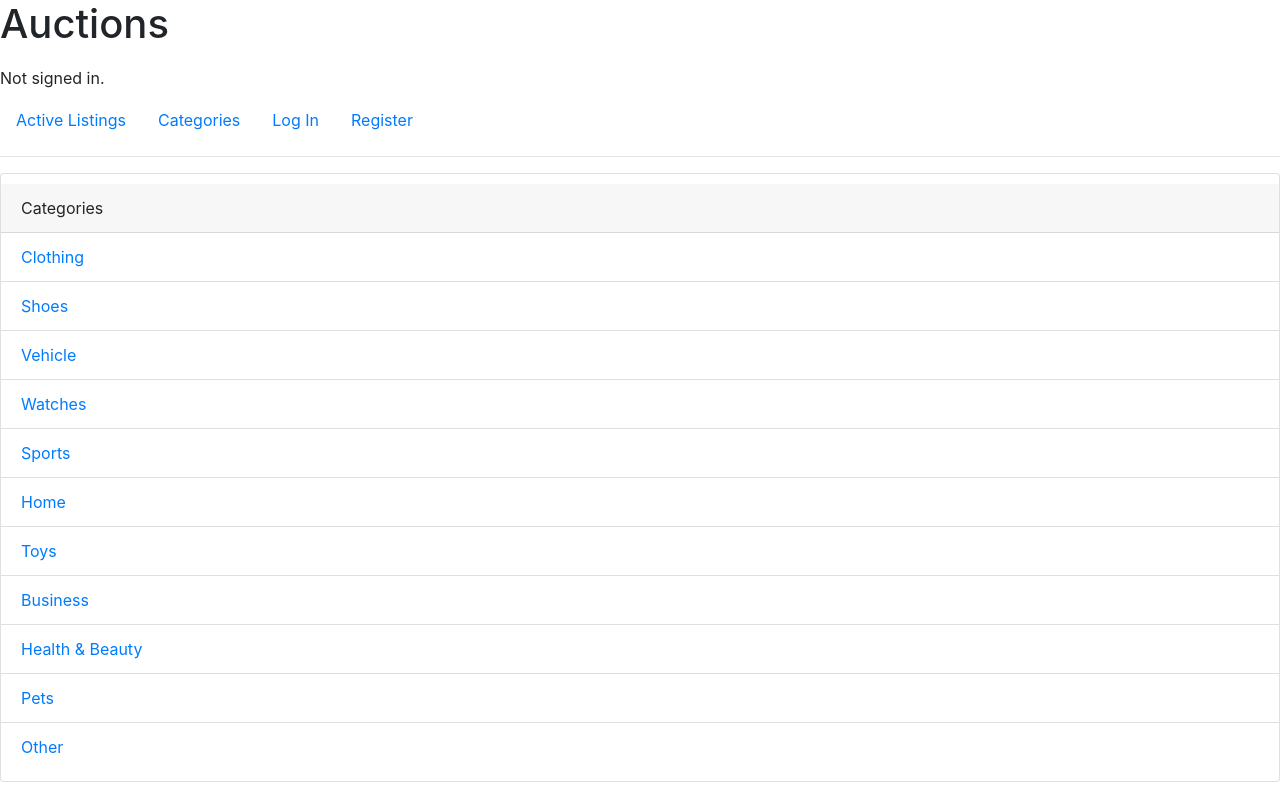
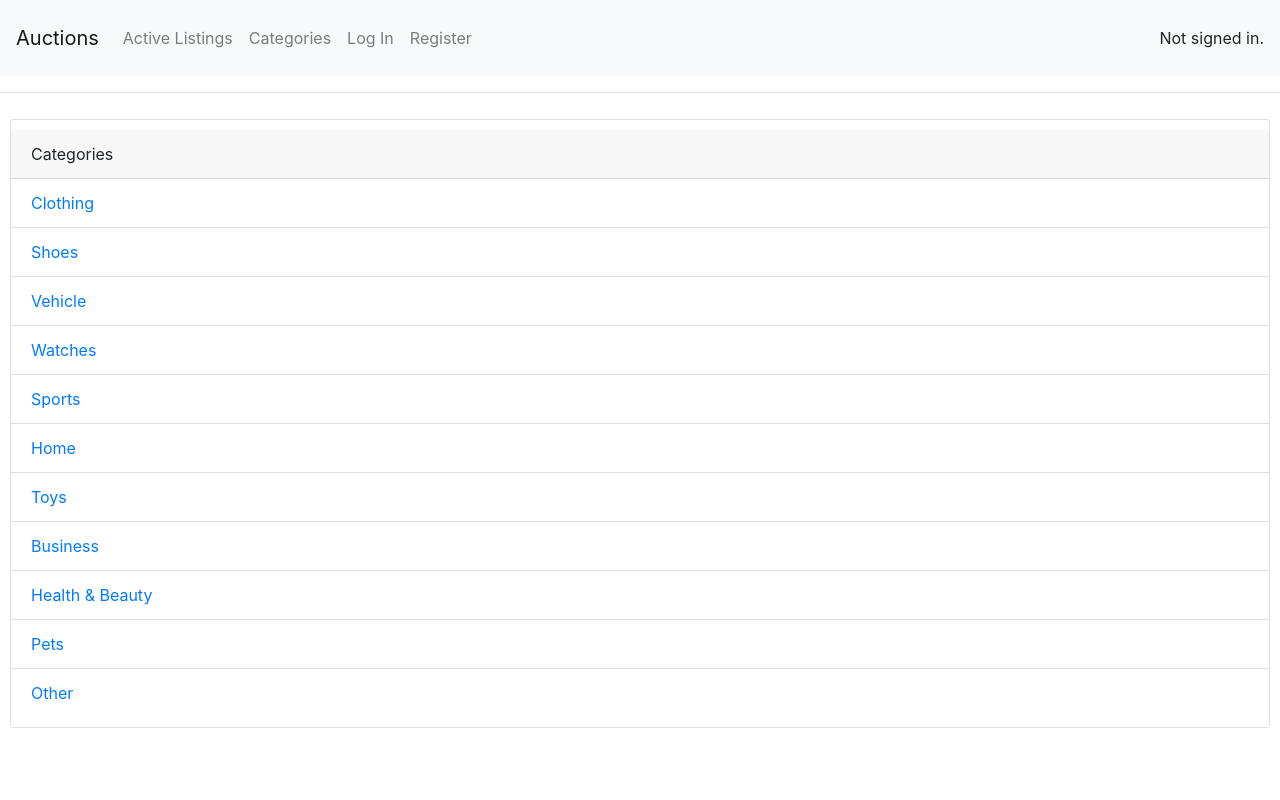
Before and after one commit to mark8769/CS50WebProgramming-Commerce, a Django app: page /categories in a window 1280 px wide. Run offline with Django 4.2, Linux system fonts and the light colour scheme; data comes from the database, SQL or seed files in the repository; some libraries are stand-ins or nearby versions.

Commit message:
auctions/templates/layout.html: Added collapsible nav links. Added necessary scripts. Moved sections around.

```diff
--- a/auctions/templates/auctions/layout.html
+++ b/auctions/templates/auctions/layout.html
@@ -8,15 +8,14 @@
         <link href="{% static 'auctions/styles.css' %}" rel="stylesheet">
     </head>
     <body>
-        <h1>Auctions</h1>
-        <div>
-            {% if user.is_authenticated %}
-                Signed in as <strong>{{ user.username }}</strong>.
-            {% else %}
-                Not signed in.
-            {% endif %}
-        </div>
-        <ul class="nav">
+        <!-- <h1>Auctions</h1> -->
+        <nav class="navbar navbar-expand-lg navbar-light bg-light">
+            <a class="navbar-brand" href="#">Auctions</a>
+            <button class="navbar-toggler" type="button" data-toggle="collapse" data-target="#navbarToggler" aria-controls="navbarToggler" aria-expanded="false" aria-label="Toggle navigation">
+                <span class="navbar-toggler-icon"></span>
+            </button>
+            <div class="collapse navbar-collapse" id="navbarToggler">
+                <ul class="navbar-nav mr-auto mt-2 mt-lg-0">
                 <li class="nav-item">
                     <a class="nav-link" href="{% url 'index' %}">Active Listings</a>
                 </li>
@@ -44,8 +43,24 @@
                     </li>
                 {% endif %}
                 </ul>
+            </div>
+            <div class="ml-auto">
+                {% if user.is_authenticated %}
+                    Signed in as <strong>{{ user.username }}</strong>.
+                {% else %}
+                    Not signed in.
+                {% endif %}
+            </div>
+        </nav>
         <hr>
+        <div class="body-content">
             {% block body %}
             {% endblock %}
+        </div>
+        <!-- https://getbootstrap.com/docs/4.0/getting-started/introduction/ -->
+        <!-- Toggler requires this -->
+        <script src="https://code.jquery.com/jquery-3.2.1.slim.min.js" integrity="sha384-KJ3o2DKtIkvYIK3UENzmM7KCkRr/rE9/Qpg6aAZGJwFDMVNA/GpGFF93hXpG5KkN" crossorigin="anonymous"></script>
+        <script src="https://cdn.jsdelivr.net/npm/popper.js@1.12.9/dist/umd/popper.min.js" integrity="sha384-ApNbgh9B+Y1QKtv3Rn7W3mgPxhU9K/ScQsAP7hUibX39j7fakFPskvXusvfa0b4Q" crossorigin="anonymous"></script>
+        <script src="https://cdn.jsdelivr.net/npm/bootstrap@4.0.0/dist/js/bootstrap.min.js" integrity="sha384-JZR6Spejh4U02d8jOt6vLEHfe/JQGiRRSQQxSfFWpi1MquVdAyjUar5+76PVCmYl" crossorigin="anonymous"></script>
     </body>
 </html>
```
Lines whose indentation alone changed are shown as unchanged.
